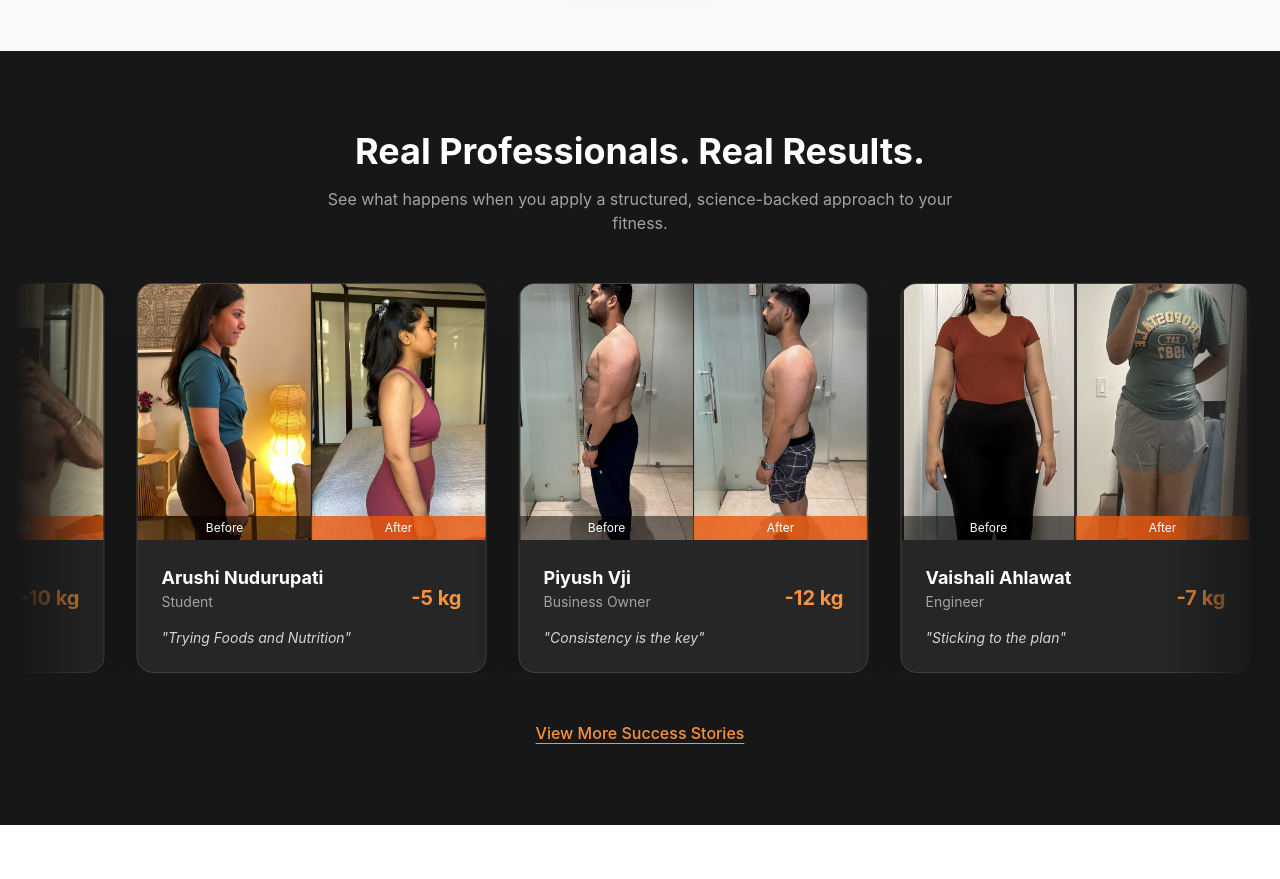
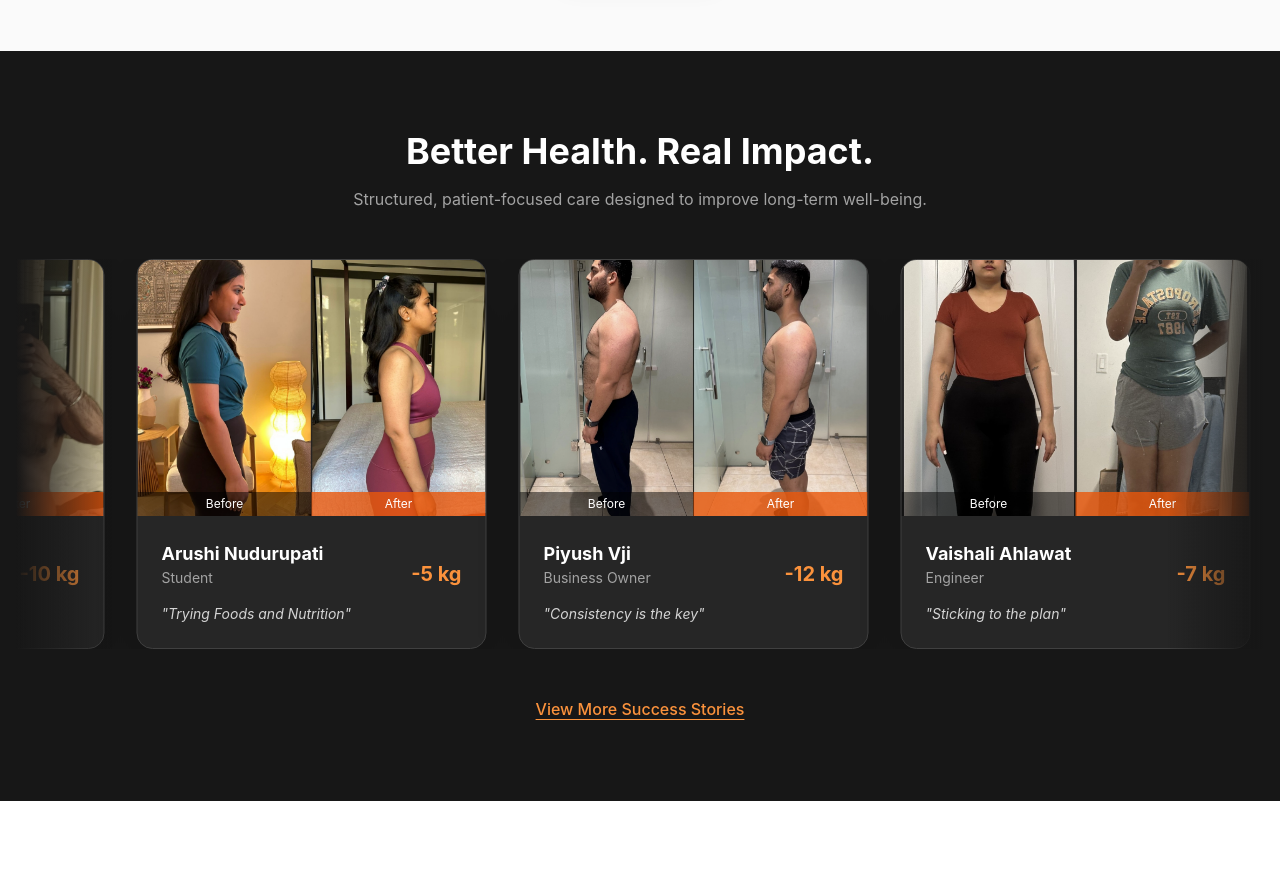
Before and after one commit to bhavyacosmo/peaktrain-21-feb, a React (Vite) app: page / in a window 1280 px wide. Shown: the part 3720-4599 px from the top of the page. Built offline with nearby package versions, Linux system fonts and the light colour scheme.

Commit message:
Update SocialProof heading for healthcare version

```diff
--- a/src/components/sections/SocialProof.jsx
+++ b/src/components/sections/SocialProof.jsx
@@ -52,10 +52,10 @@ const SocialProof = () => {
         <section id="results" className="py-20 bg-neutral-900 text-white">
             <div className="container mx-auto px-4">
                 <h2 className="text-3xl md:text-4xl font-bold text-center mb-4">
-                    Real Professionals. Real Results.
+                    Better Health. Real Impact.
                 </h2>
                 <p className="text-center text-neutral-400 mb-12 max-w-2xl mx-auto">
-                    See what happens when you apply a structured, science-backed approach to your fitness.
+                    Structured, patient-focused care designed to improve long-term well-being.
                 </p>
 
                 <div className="relative overflow-hidden mask-gradient-x">
```
